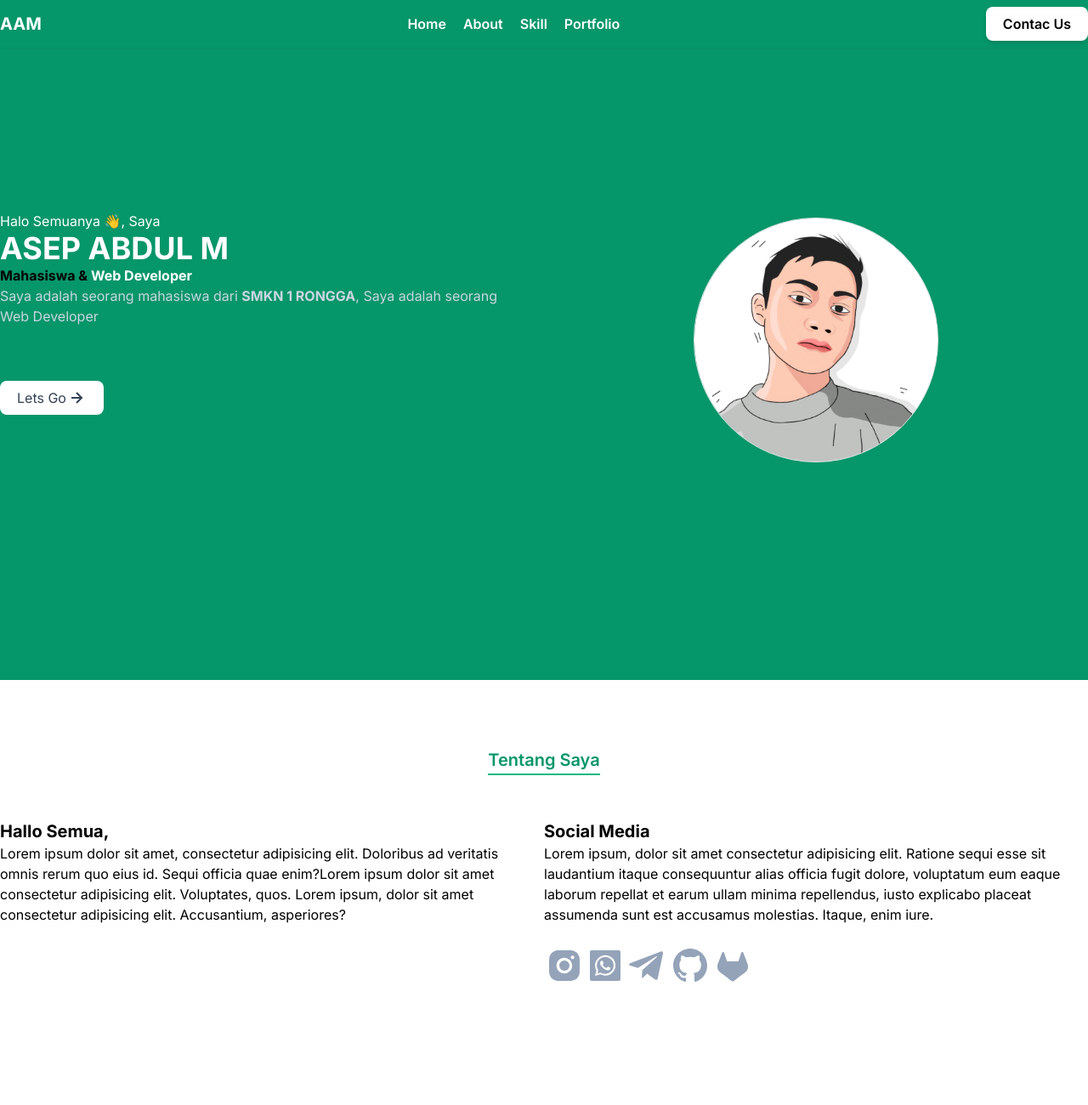
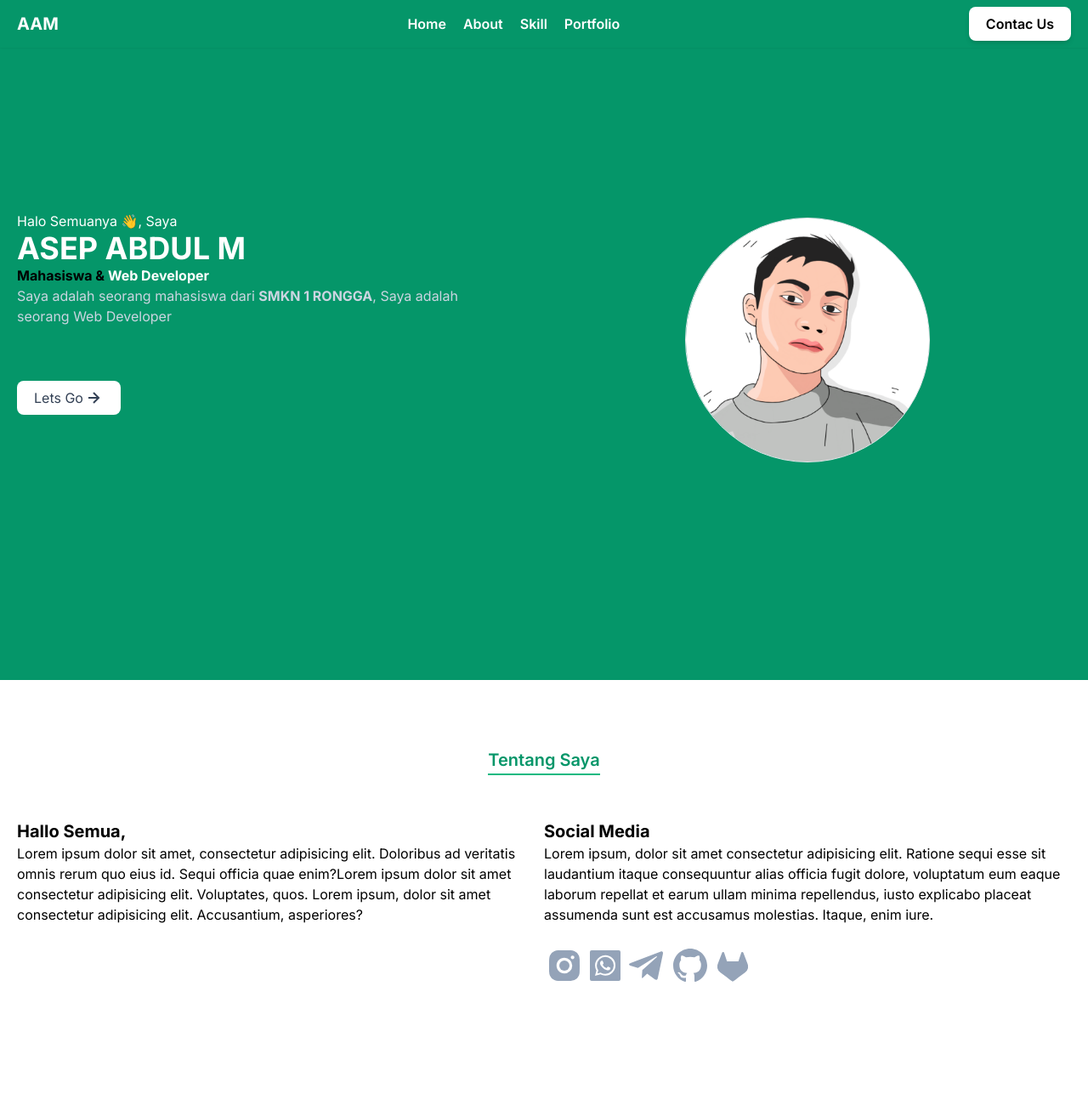
Before and after one commit to mugni1/mugni1.github.io, a website: page index.html in a window 1280 px wide. Shown: the top 1300 px of the page at 85% size. Drawn offline with nearby package versions, Linux system fonts and the light colour scheme.

Commit message:
modified responsive on xl screen

```diff
--- a/index.html
+++ b/index.html
@@ -58,7 +58,7 @@
   </head>
   <body class="font-inter selection:bg-emerald-600 selection:text-white">
     <!-- NAVBAR  -->
-    <nav class="top-0 z-50 fixed w-full px-5 md:px-0 bg-emerald-600 shadow-sm">
+    <nav class="top-0 z-50 fixed w-full px-5 bg-emerald-600 shadow-sm">
       <div class="container mx-auto h-14 flex items-center justify-between">
         <!-- brand -->
         <a id="brand" href="" class="font-bold text-xl text-white">AAM</a>
@@ -121,7 +121,7 @@
     <!-- END NAVBAR -->
 
     <!-- HERO SECTION -->
-    <section class="w-full bg-emerald-600 h-screen selection:bg-slate-500">
+    <section class="w-full bg-emerald-600 h-screen selection:bg-slate-500 px-5">
       <div
         class="container h-full py-28 mx-auto px-5 md:px-0 flex flex-wrap items-center justify-center"
       >
@@ -179,7 +179,7 @@
     <!-- END HERO SECTION -->
 
     <!-- ABOUT SECTION -->
-    <section id="about" class="w-full md:h-screen px-5 md:px-0">
+    <section id="about" class="w-full md:h-screen px-5">
       <div class="py-20">
         <h1 class="text-xl text-center text-emerald-600 font-semibold mb-8">
           <span class="border-b-2 border-emerald-500 py-1">Tentang Saya</span>
```
